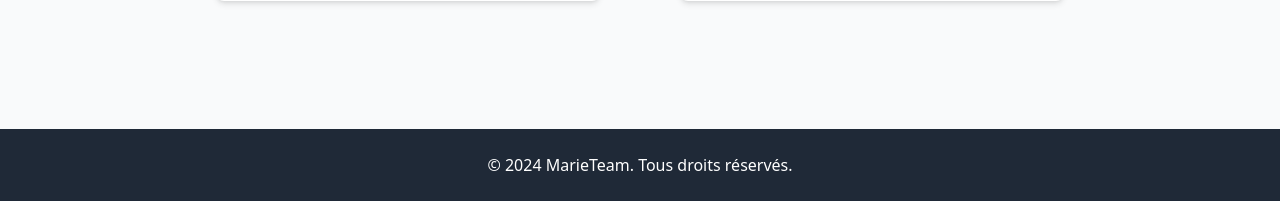
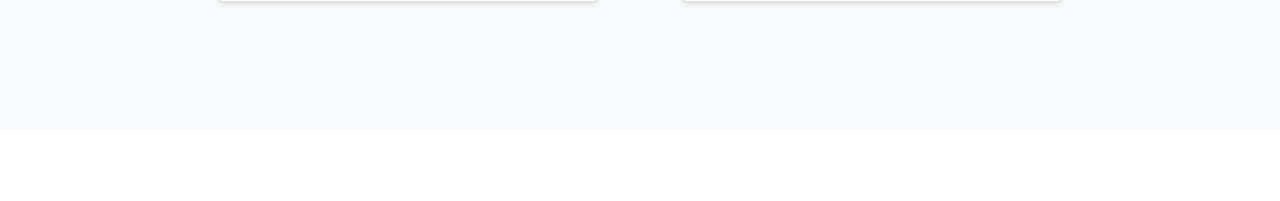
Before and after one commit to lfednail/marieteam_php, a PHP site: page /home.php in a window 1280 px wide. Shown: the part 991-1192 px from the top of the page. After the commit the page ends 997 px from the top, so only its background shows below. Run offline with PHP 8.4, Linux system fonts and the light colour scheme; some libraries are stand-ins or nearby versions.

Commit message:
update home

```diff
--- a/templates/main/home.php
+++ b/templates/main/home.php
@@ -72,12 +72,5 @@
     </section>
 </main>
 
-<!-- Footer -->
-<footer class="bg-gray-800 text-white py-6 text-center">
-    <div class="container mx-auto">
-        <p>© 2024 MarieTeam. Tous droits réservés.</p>
-    </div>
-</footer>
-
 </body>
 </html>
```
